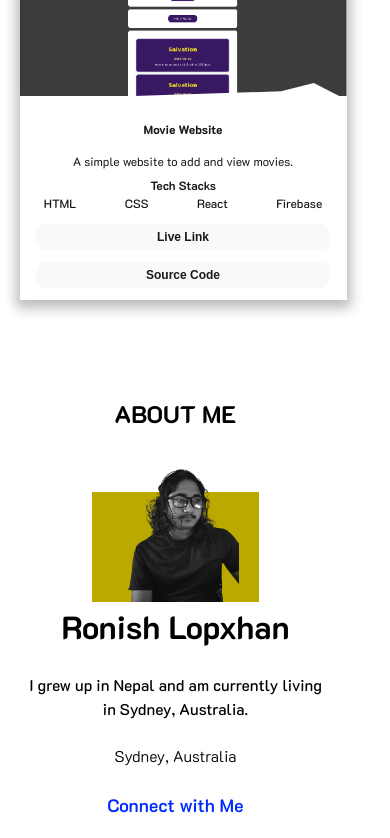
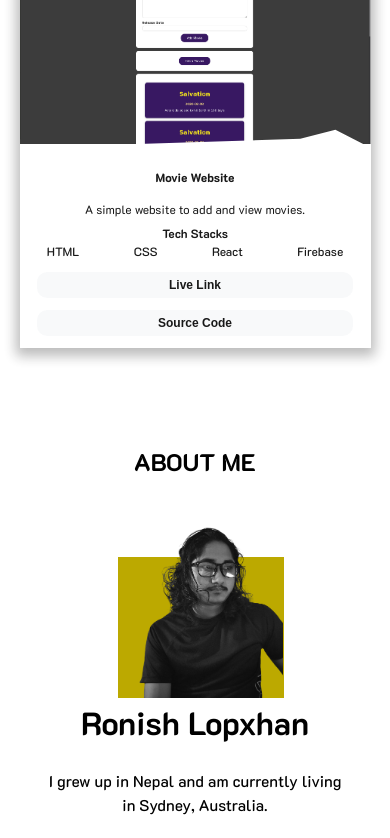
Before and after one commit to rlopxhan21/rlopxhan21.github.io, a plain HTML site: page index.html in a window 390 px wide. Shown: the part 3534-4372 px from the top of the page. Drawn offline with Linux system fonts and the light colour scheme.

Commit message:
Change in mobile reponsiveness

```diff
--- a/style.scss
+++ b/style.scss
@@ -324,7 +324,6 @@ a {
 
   .projects-container {
     width: 100%;
-    padding: 0 2rem 0 0;
 
     justify-content: space-between;
     grid-template-columns: repeat(auto-fit, minmax(500px, 1fr));
@@ -406,6 +405,7 @@ a {
   justify-content: center;
   align-items: center;
   padding-top: 8rem;
+  margin: auto;
 
   .title {
     font-size: 2rem;
@@ -416,7 +416,7 @@ a {
     align-items: flex-start;
     .left {
       width: 50%;
-      padding: 0 2rem;
+      padding: 0 1rem;
       position: relative;
 
       display: flex;
@@ -902,6 +902,7 @@ footer {
     .projects-container {
       grid-template-columns: 1fr;
       justify-content: center;
+      align-items: center;
 
       .project-card {
         font-size: 1rem;
@@ -937,6 +938,10 @@ footer {
     .about-container {
       flex-direction: column;
       align-items: center;
+
+      .left {
+        padding-right: 0;
+      }
 
       .right {
         width: 100%;
```
Also changed, not shown: style.css, 1 other file.
